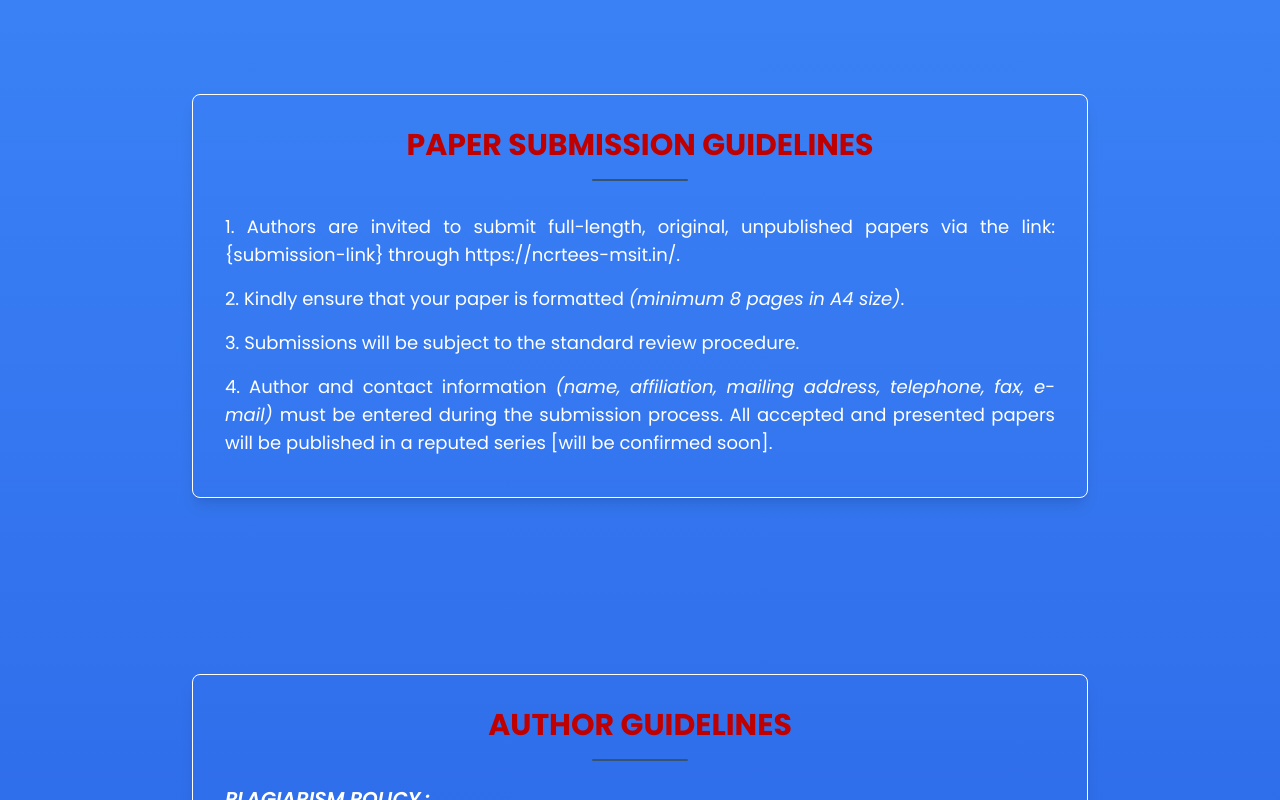
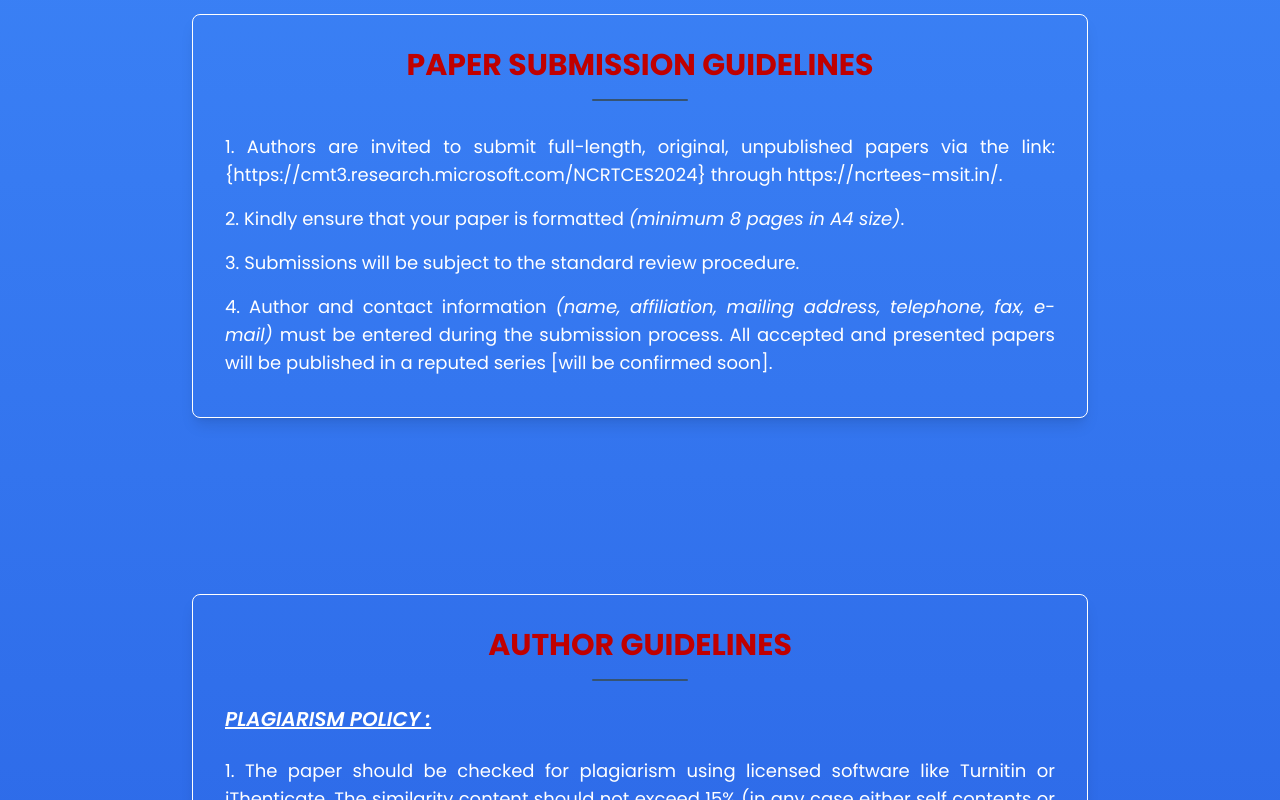
Before and after one commit to c4dr-me/ncrtces-website, a React (Vite) app: page /contact in a window 1280 px wide. Shown: the part 4280-5080 px from the top of the page. Built offline with nearby package versions, Linux system fonts and the light colour scheme.

Commit message:
newupdate

```diff
--- a/components/MainContent.jsx
+++ b/components/MainContent.jsx
@@ -9,8 +9,9 @@ const divStyle = {
   display: 'flex',
   alignItems: 'center',
   justifyContent: 'center',
-  height: '100vh',
+  height: '90vh',
   backgroundSize: 'cover',
+
 };
 
 const Main = () => {
--- a/pages/Venue.jsx
+++ b/pages/Venue.jsx
@@ -3,7 +3,7 @@ import React from 'react';
 const Venue = () => {
   return (
     <section className="flex flex-col p-4 pt-10" id='venue'>
-      <h1 className="text-[#c00000] text-center text-3xl font-[600] mt-8 mb-4">VENUE</h1>
+      <h1 className="text-[#c00000] text-center text-3xl font-[600] mt-8 mb-4">THE VENUE</h1>
       <div className="w-[100px] h-[2px] mx-auto mt-2 bg-[#365372] rounded-xl mb-8"></div>
 
       <div className="grid grid-cols-2 grid-rows-2 gap-4 mt-10">
--- a/pages/guide.jsx
+++ b/pages/guide.jsx
@@ -12,7 +12,7 @@ const Guide = () => {
             <div className='text-lg'>
               <p className='py-2'>
                 1. Authors are invited to submit full-length, original, unpublished papers via the link:
-                {`{submission-link}`} through https://ncrtees-msit.in/.
+                {`{https://cmt3.research.microsoft.com/NCRTCES2024}`} through https://ncrtees-msit.in/.
               </p>
               <p className='py-2'>
                 2. Kindly ensure that your paper is formatted <em>(minimum 8 pages in A4 size)</em>.
```
